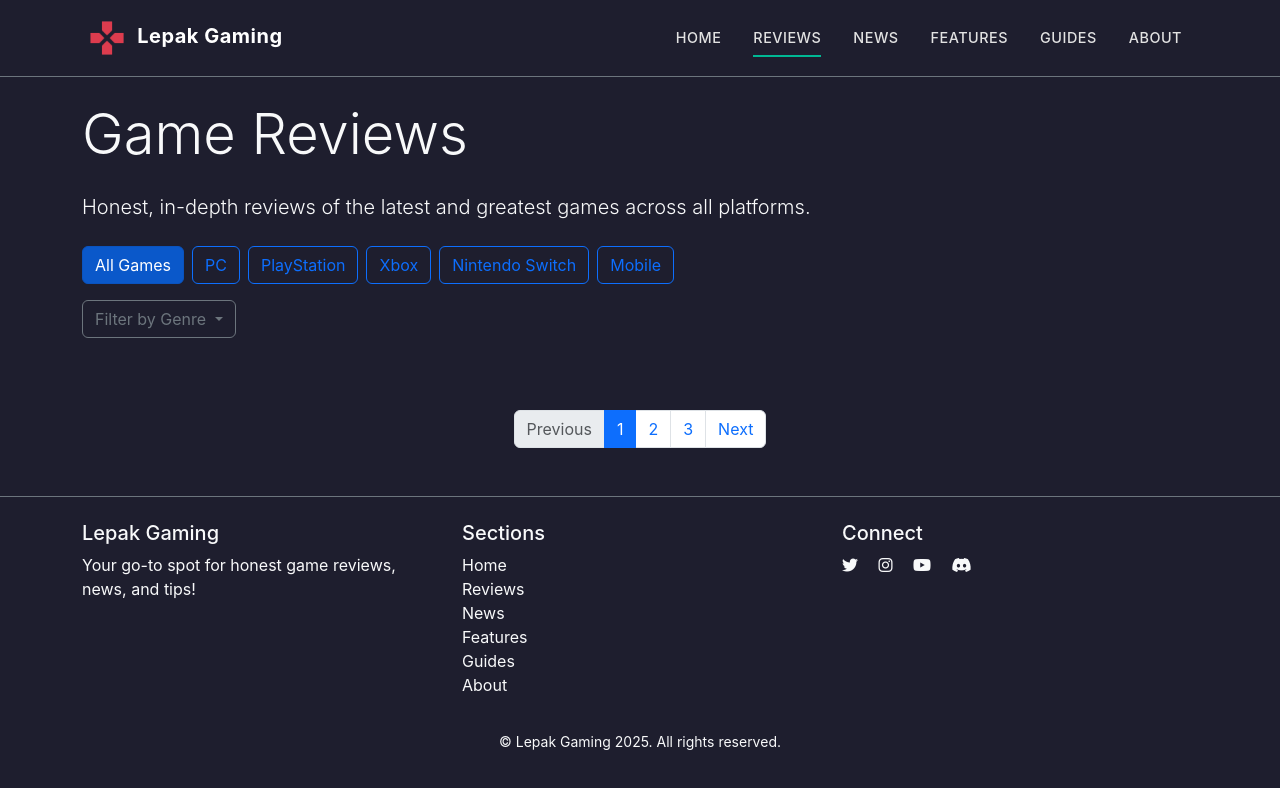
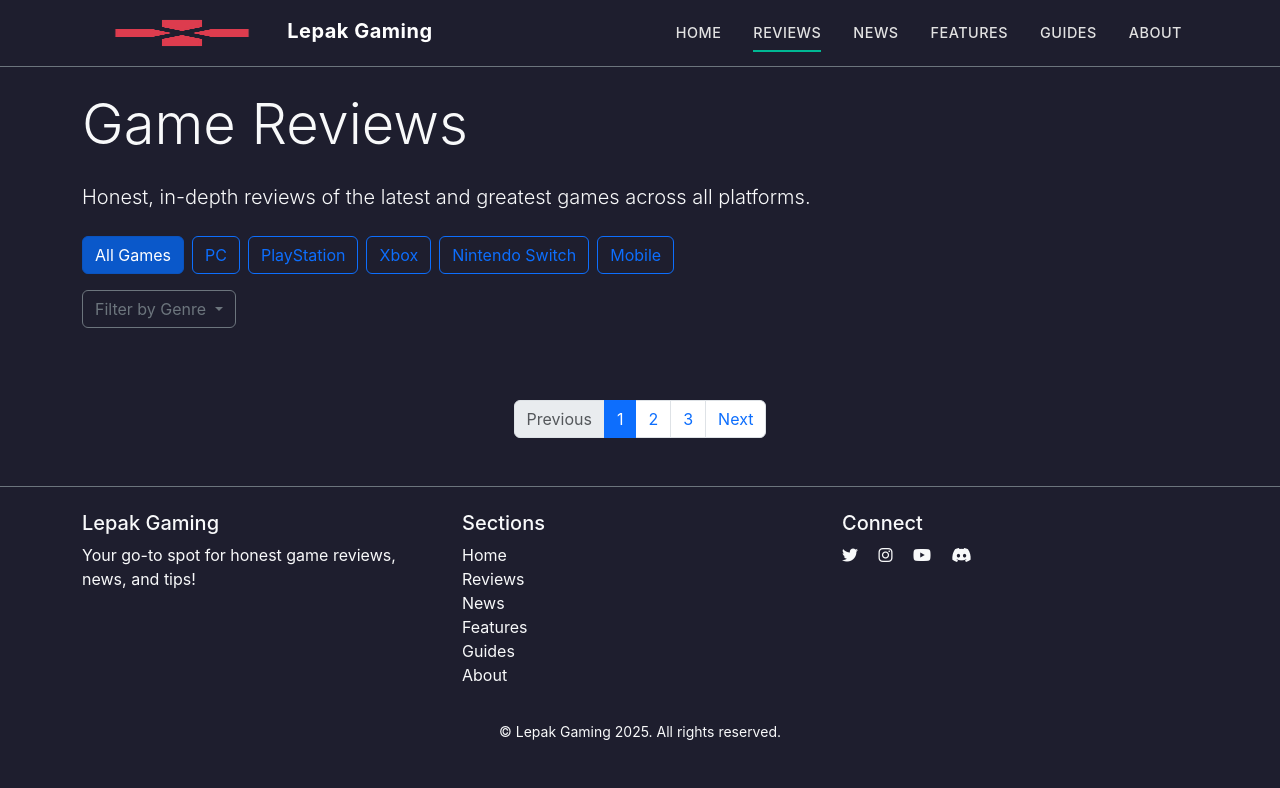
Before and after one commit to AlamiSadHomie/lepak-gaming-website, an Eleventy site: page src/reviews/index.njk in a window 1280 px wide. Built offline with nearby package versions, Linux system fonts and the light colour scheme; Eleventy itself is replaced by a stand-in of ours; files that its build step writes are made by us from their sources.

Commit message:
Update main.css

```diff
--- a/src/assets/css/main.css
+++ b/src/assets/css/main.css
@@ -181,14 +181,12 @@ a:hover {
   }
 }
 
-/* Global rule (applies to all images) */
-img {
+/* Only apply max-width to images NOT in the header */
+body:not(header) img {
   max-width: 100%;
-  height: auto;
 }
 
-/* Exception for the logo */
-img.logo {
-  max-width: none;  /* Removes the restriction */
-  width: 50px;     /* Set a fixed size (adjust as needed) */
+/* Logo in header keeps its original size */
+header img {
+  width: 200px;
 }
```
